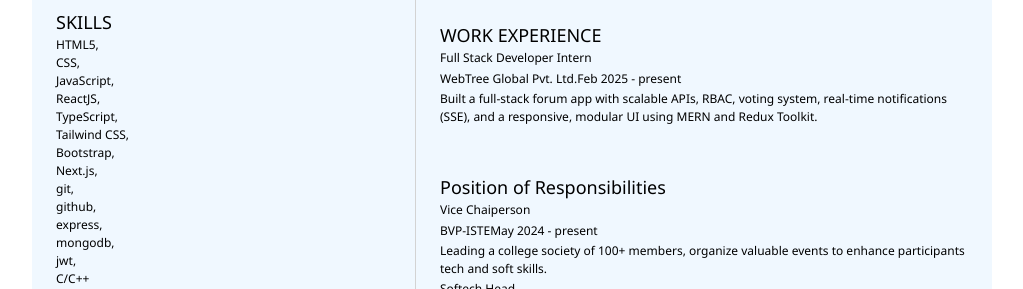
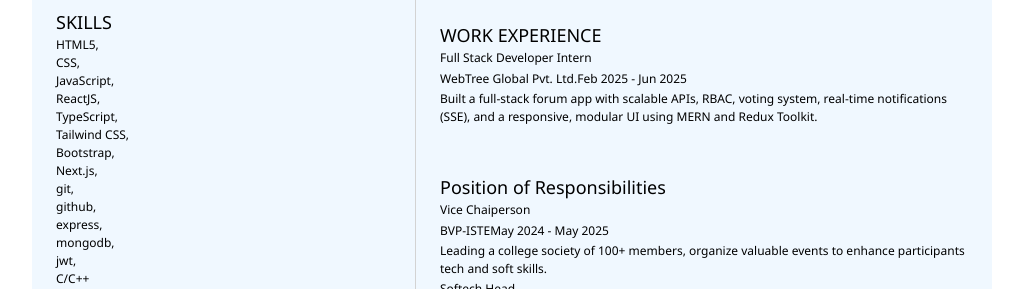
Before and after one commit to AdityaNath0777/portfolio_2_pt_0, a React (Vite) app: page /resume in a window 1280 px wide. Shown: the part 318-607 px from the top of the page, without its empty margins (128-1151 px from the left). Built offline with nearby package versions, Linux system fonts and the light colour scheme.

Commit message:
update internship duration

```diff
--- a/src/constants/index.js
+++ b/src/constants/index.js
@@ -51,7 +51,7 @@ const experience = {
       role: "Full Stack Developer Intern",
       duration: {
         start: "Feb 2025",
-        end: "present",
+        end: "Jun 2025",
       },
       skills: [
         "ReactJs",
@@ -86,7 +86,7 @@ const experience = {
       role: "Vice Chaiperson",
       duration: {
         start: "May 2024",
-        end: "present",
+        end: "May 2025",
       },
       skills: [
         "HTML5",
```
